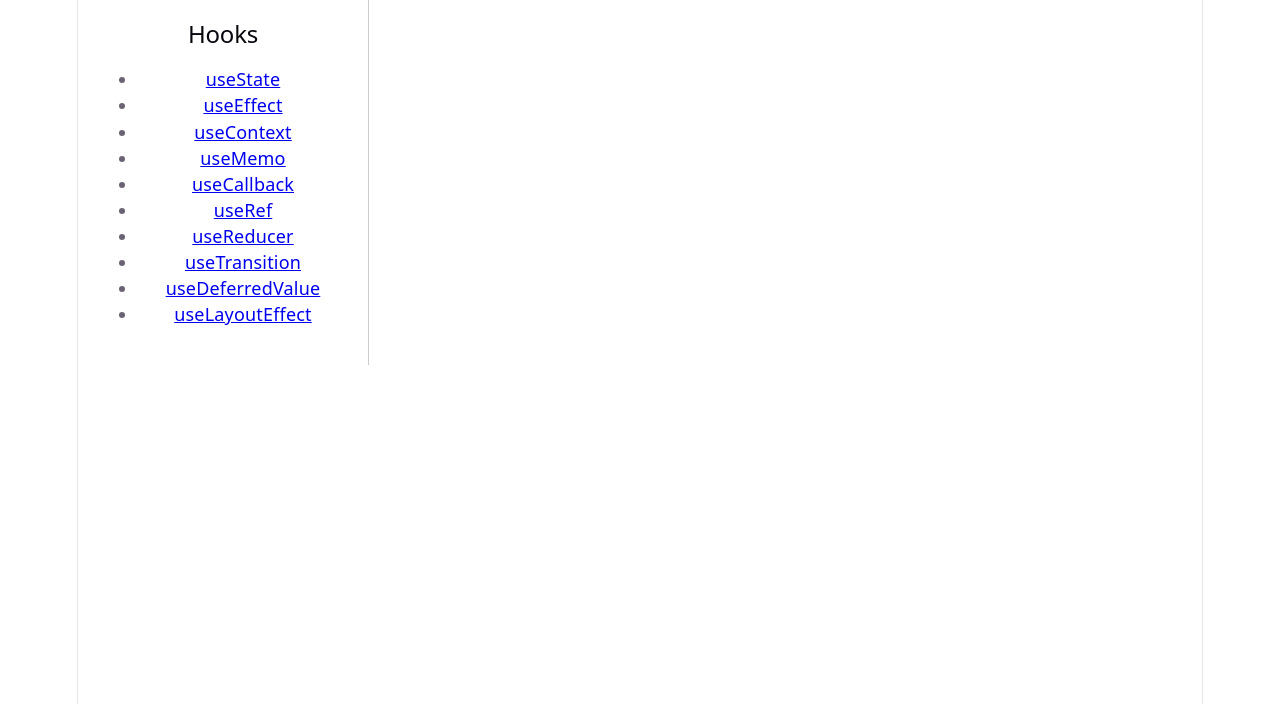
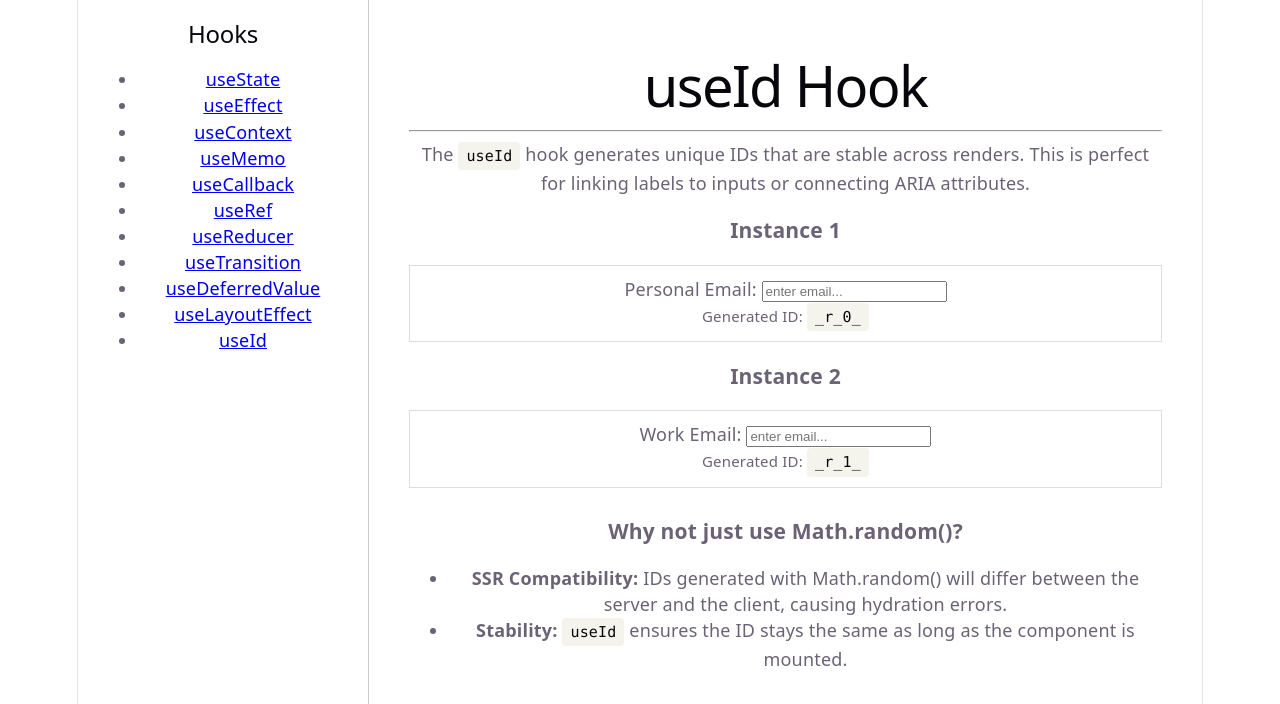
Before and after one commit to prasadaraod/react-hooks-explorer, a React (Vite) app: page /use-id in a window 1280 px wide. Shown: the top 704 px of the page. Built offline with nearby package versions, Linux system fonts and the light colour scheme.

Commit message:
use id implementation for accessible form elements

```diff
--- a/src/App.jsx
+++ b/src/App.jsx
@@ -9,6 +9,7 @@ import UseReducerPage from './pages/UseReducerPage';
 import UseTransitionPage from './pages/UseTransitionPage';
 import UseDeferredValuePage from './pages/UseDeferredValuePage';
 import UseLayoutEffectPage from './pages/UseLayoutEffectPage';
+import UseIdPage from './pages/UseIdPage';
 
 function App() {
   return (
@@ -28,6 +29,7 @@ function App() {
             <li><Link to="/use-transition">useTransition</Link></li>
             <li><Link to="/use-deferred-value">useDeferredValue</Link></li>
             <li><Link to="/use-layout-effect">useLayoutEffect</Link></li>
+            <li><Link to="/use-id">useId</Link></li>
             {/* We will add more links here as we go */}
           </ul>
         </nav>
@@ -45,6 +47,7 @@ function App() {
             <Route path='/use-transition' element={<UseTransitionPage />} />
             <Route path='/use-deferred-value' element={<UseDeferredValuePage />} />
             <Route path='/use-layout-effect' element={<UseLayoutEffectPage />} />
+            <Route path='/use-id' element={<UseIdPage />} />
             <Route path="/" element={<h1>Select a Hook to explore</h1>} />
           </Routes>
         </main>
--- /dev/null
+++ b/src/pages/UseIdPage.jsx
@@ -0,0 +1,47 @@
+import { useId } from 'react';
+
+// A reusable component that generates its own unique ID
+const EmailForm = ({ label }) => {
+  const id = useId();
+
+  return (
+    <div style={{ marginBottom: '20px', padding: '10px', border: '1px solid #ddd' }}>
+      <label htmlFor={id}>{label}: </label>
+      <input id={id} type="email" placeholder="enter email..." />
+      <p><small>Generated ID: <code>{id}</code></small></p>
+    </div>
+  );
+};
+
+const UseIdPage = () => {
+  return (
+    <div style={{ padding: '20px' }}>
+      <h1>useId Hook</h1>
+      <hr />
+
+      <section>
+        <p>
+          The <code>useId</code> hook generates unique IDs that are stable across
+          renders. This is perfect for linking labels to inputs or connecting
+          ARIA attributes.
+        </p>
+
+        <h3>Instance 1</h3>
+        <EmailForm label="Personal Email" />
+
+        <h3>Instance 2</h3>
+        <EmailForm label="Work Email" />
+      </section>
+
+      <section style={{ marginTop: '30px' }}>
+        <h3>Why not just use Math.random()?</h3>
+        <ul>
+          <li><strong>SSR Compatibility:</strong> IDs generated with Math.random() will differ between the server and the client, causing hydration errors.</li>
+          <li><strong>Stability:</strong> <code>useId</code> ensures the ID stays the same as long as the component is mounted.</li>
+        </ul>
+      </section>
+    </div>
+  );
+};
+
+export default UseIdPage;
```
